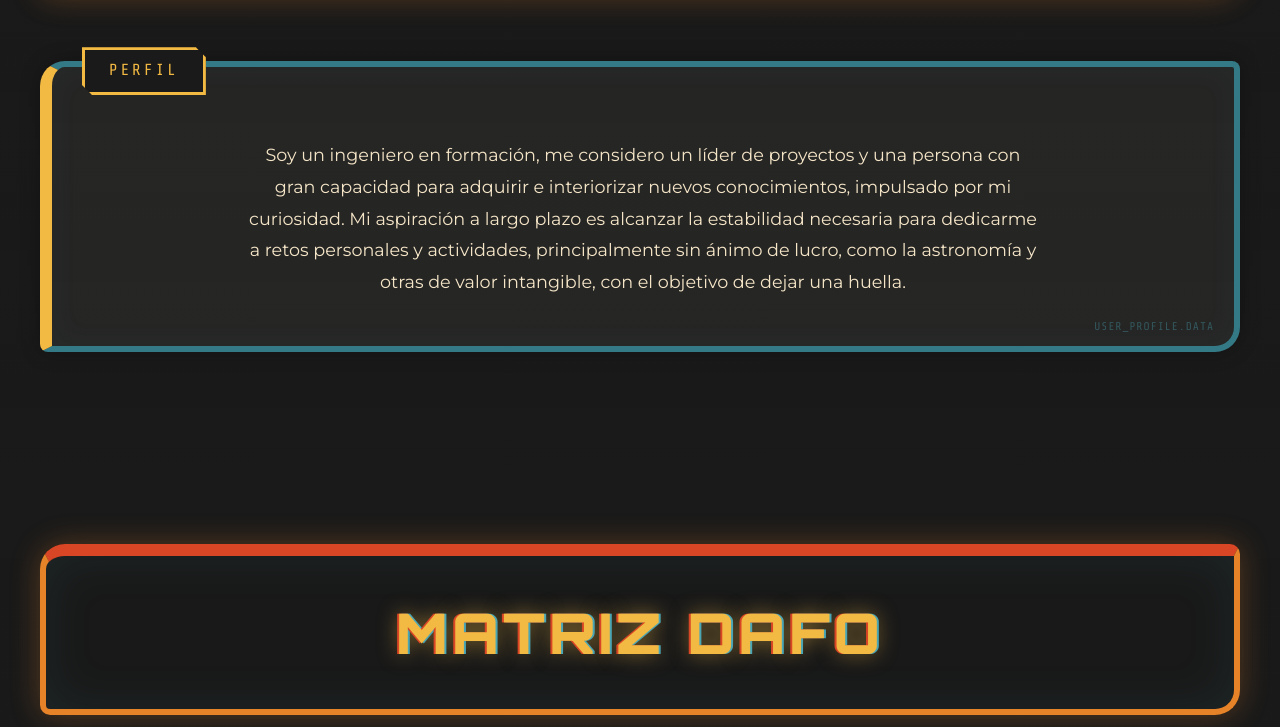
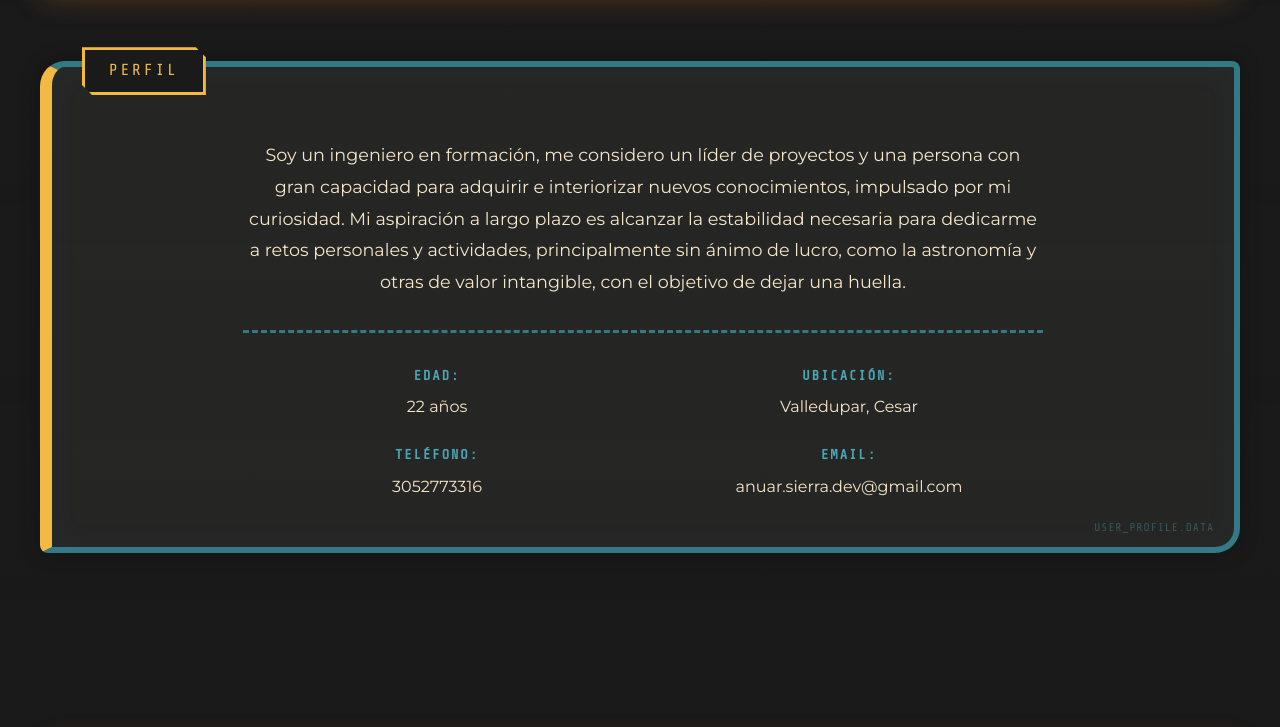
Before and after one commit to astivens/YoYoYo, a plain HTML site: page index.html in a window 1280 px wide. Shown: the part 1253-1980 px from the top of the page. Drawn offline with nearby package versions, Linux system fonts and the light colour scheme; a web font is replaced by a local one.

Commit message:
Agregar biodata

```diff
--- a/script.js
+++ b/script.js
@@ -4,7 +4,11 @@
 class PortfolioData {
     constructor() {
         this.profile = {
-            text: "Soy un ingeniero en formación, me considero un líder de proyectos y una persona con gran capacidad para adquirir e interiorizar nuevos conocimientos, impulsado por mi curiosidad. Mi aspiración a largo plazo es alcanzar la estabilidad necesaria para dedicarme a retos personales y actividades, principalmente sin ánimo de lucro, como la astronomía y otras de valor intangible, con el objetivo de dejar una huella."
+            text: "Soy un ingeniero en formación, me considero un líder de proyectos y una persona con gran capacidad para adquirir e interiorizar nuevos conocimientos, impulsado por mi curiosidad. Mi aspiración a largo plazo es alcanzar la estabilidad necesaria para dedicarme a retos personales y actividades, principalmente sin ánimo de lucro, como la astronomía y otras de valor intangible, con el objetivo de dejar una huella.",
+            age: "22 años",
+            location: "Valledupar, Cesar",
+            phone: "3052773316",
+            email: "anuar.sierra.dev@gmail.com"
         };
 
         this.vision = {
@@ -243,9 +247,52 @@ class UIRenderer {
     }
 
     renderAll() {
+        this.renderProfile();
         this.renderDafo();
         this.renderEstrategias();
         this.renderPlan();
+    }
+
+    renderProfile() {
+        const profileText = document.getElementById('profile-text');
+        const profileCard = document.querySelector('.profile-card');
+
+        if (!profileText || !profileCard) return;
+
+        const profile = this.data.profile;
+
+        // Renderizar el texto del perfil
+        profileText.innerHTML = profile.text;
+
+        // Verificar si ya existe la información de contacto
+        let contactInfo = profileCard.querySelector('.profile-contact');
+
+        if (!contactInfo) {
+            // Crear sección de información de contacto
+            contactInfo = document.createElement('div');
+            contactInfo.className = 'profile-contact';
+            contactInfo.innerHTML = `
+                <div class="profile-contact-item">
+                    <span class="contact-label">Edad:</span>
+                    <span class="contact-value">${profile.age}</span>
+                </div>
+                <div class="profile-contact-item">
+                    <span class="contact-label">Ubicación:</span>
+                    <span class="contact-value">${profile.location}</span>
+                </div>
+                <div class="profile-contact-item">
+                    <span class="contact-label">Teléfono:</span>
+                    <a href="tel:${profile.phone}" class="contact-value">${profile.phone}</a>
+                </div>
+                <div class="profile-contact-item">
+                    <span class="contact-label">Email:</span>
+                    <a href="mailto:${profile.email}" class="contact-value">${profile.email}</a>
+                </div>
+            `;
+
+            // Insertar después del texto del perfil
+            profileText.parentNode.appendChild(contactInfo);
+        }
     }
 
     renderDafo() {
--- a/styles.css
+++ b/styles.css
@@ -804,7 +804,53 @@ body::after {
     color: var(--beige-cream);
     max-width: 800px;
     margin: 0 auto;
+    margin-bottom: 2rem;
     font-weight: 400;
+}
+
+.profile-contact {
+    display: grid;
+    grid-template-columns: repeat(2, 1fr);
+    gap: 1.5rem;
+    max-width: 800px;
+    margin: 2rem auto 0;
+    padding-top: 2rem;
+    border-top: 3px dashed var(--teal);
+}
+
+.profile-contact-item {
+    display: flex;
+    flex-direction: column;
+    gap: 0.5rem;
+}
+
+.contact-label {
+    font-family: 'Share Tech Mono', 'Orbitron', monospace;
+    font-size: 0.85rem;
+    color: var(--teal-light);
+    text-transform: uppercase;
+    letter-spacing: 2px;
+    font-weight: 600;
+}
+
+.contact-value {
+    font-size: 1rem;
+    color: var(--beige-cream);
+    font-weight: 400;
+    text-decoration: none;
+    transition: color 0.3s ease;
+}
+
+.contact-value:hover {
+    color: var(--yellow-mustard);
+    text-shadow: 0 0 10px var(--yellow-mustard);
+}
+
+@media (max-width: 768px) {
+    .profile-contact {
+        grid-template-columns: 1fr;
+        gap: 1rem;
+    }
 }
 
 /* DAFO Section */
```
